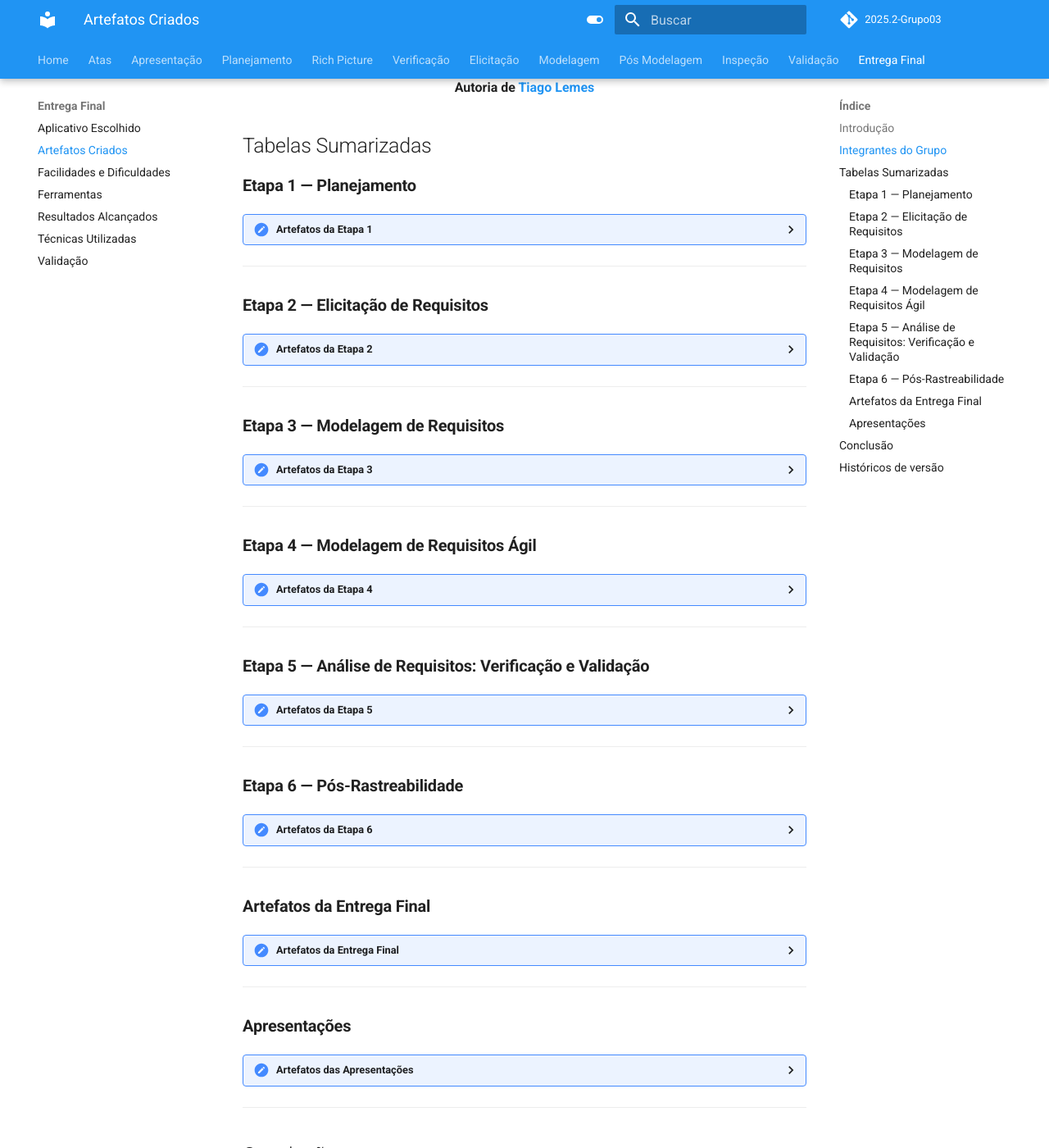
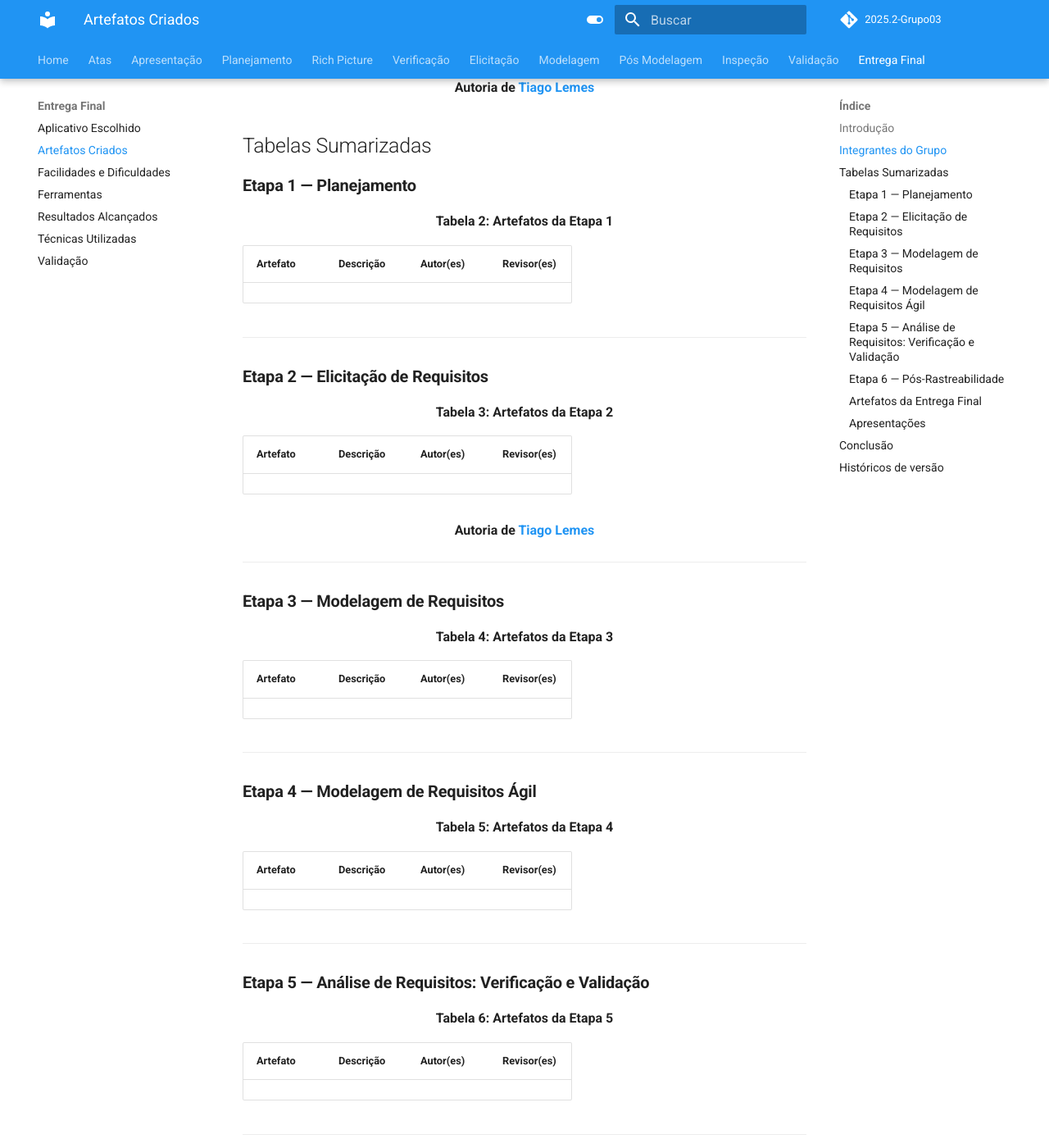
Before and after one commit to Requisitos-de-Software/2025.2-Grupo03, an MkDocs documentation site: the page built from docs/Entrega_Final/artefatos_criados.md, in a window 1280 px wide and 1400 px high, scrolled down 790 px. Shown: the whole window at 82% size. Built offline with MkDocs 1.6.1 and Material for MkDocs 9.7.7, drawn with Linux system fonts in a browser that asks for light colours; comment, search, counter and statistics services are not loaded; some of the changed text lies outside the part shown.

Commit message:
Update artefatos_criados.md

```diff
--- a/docs/Entrega_Final/artefatos_criados.md
+++ b/docs/Entrega_Final/artefatos_criados.md
@@ -23,154 +23,79 @@ A Tabela 1 apresenta todos os integrantes da equipe que participaram da criaçã
 
 ### **Etapa 1 — Planejamento**
 
-<details>
-  <summary>Artefatos da Etapa 1</summary>
-
-<br>
-
 <div align="center"><strong>Tabela 2: Artefatos da Etapa 1</strong></div>
-
-<br>
 
 | Artefato | Descrição | Autor(es) | Revisor(es) |
 |----------|-----------|-----------|--------------|
-
-</details>
 
 ---
 
 ### **Etapa 2 — Elicitação de Requisitos**
 
-<details>
-  <summary>Artefatos da Etapa 2</summary>
-
-<br>
-
 <div align="center"><strong>Tabela 3: Artefatos da Etapa 2</strong></div>
-
-<br>
 
 | Artefato | Descrição | Autor(es) | Revisor(es) |
 |----------|-----------|-----------|--------------|
-
-<br>
 
 <div align="center">
   <strong>Autoria de <a href="https://github.com/TiagoTeixeira-2005">Tiago Lemes</a></strong>
 </div>
 
-</details>
-
 ---
 
 ### **Etapa 3 — Modelagem de Requisitos**
 
-<details>
-  <summary>Artefatos da Etapa 3</summary>
-
-<br>
-
 <div align="center"><strong>Tabela 4: Artefatos da Etapa 3</strong></div>
-
-<br>
 
 | Artefato | Descrição | Autor(es) | Revisor(es) |
 |----------|-----------|-----------|--------------|
-
-</details>
 
 ---
 
 ### **Etapa 4 — Modelagem de Requisitos Ágil**
 
-<details>
-  <summary>Artefatos da Etapa 4</summary>
-
-<br>
-
 <div align="center"><strong>Tabela 5: Artefatos da Etapa 4</strong></div>
-
-<br>
 
 | Artefato | Descrição | Autor(es) | Revisor(es) |
 |----------|-----------|-----------|--------------|
-
-</details>
 
 ---
 
 ### **Etapa 5 — Análise de Requisitos: Verificação e Validação**
 
-<details>
-  <summary>Artefatos da Etapa 5</summary>
-
-<br>
-
 <div align="center"><strong>Tabela 6: Artefatos da Etapa 5</strong></div>
-
-<br>
 
 | Artefato | Descrição | Autor(es) | Revisor(es) |
 |----------|-----------|-----------|--------------|
-
-</details>
 
 ---
 
 ### **Etapa 6 — Pós-Rastreabilidade**
 
-<details>
-  <summary>Artefatos da Etapa 6</summary>
-
-<br>
-
 <div align="center"><strong>Tabela 7: Artefatos da Etapa 6</strong></div>
-
-<br>
 
 | Artefato | Descrição | Autor(es) | Revisor(es) |
 |----------|-----------|-----------|--------------|
-
-</details>
 
 ---
 
 ### **Artefatos da Entrega Final**
 
-<details>
-  <summary>Artefatos da Entrega Final</summary>
-
-<br>
-
 <div align="center"><strong>Tabela 8: Artefatos da Entrega Final</strong></div>
-
-<br>
 
 | Artefato | Descrição | Autor(es) | Revisor(es) |
 |----------|-----------|-----------|--------------|
-
-</details>
 
 ---
 
 ### **Apresentações**
 
-<details>
-  <summary>Artefatos das Apresentações</summary>
-
-<br>
-
 <div align="center"><strong>Tabela 9: Artefatos das Apresentações</strong></div>
-
-<br>
 
 | Artefato | Descrição | Autor(es) | Revisor(es) |
 |----------|-----------|-----------|--------------|
 
-</details>
-
 ---
-
 
 ## Conclusão
 
```
